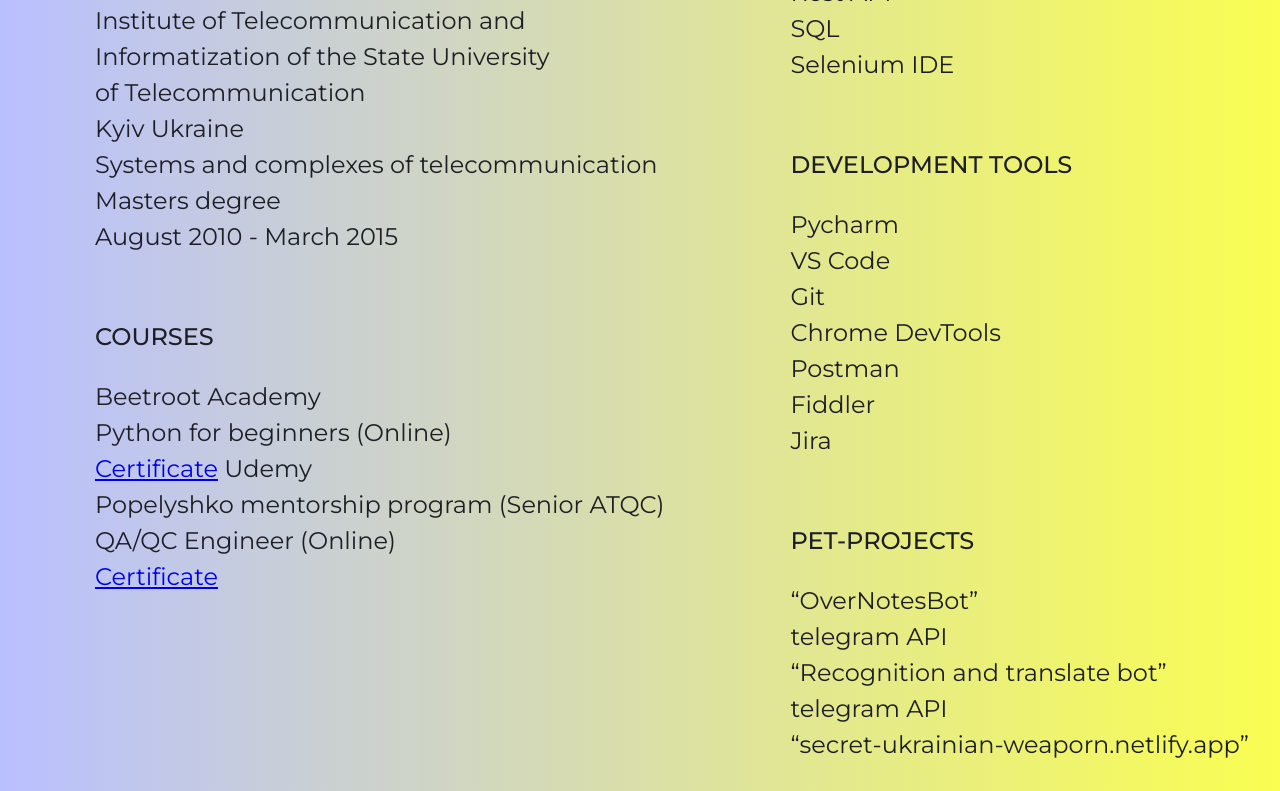
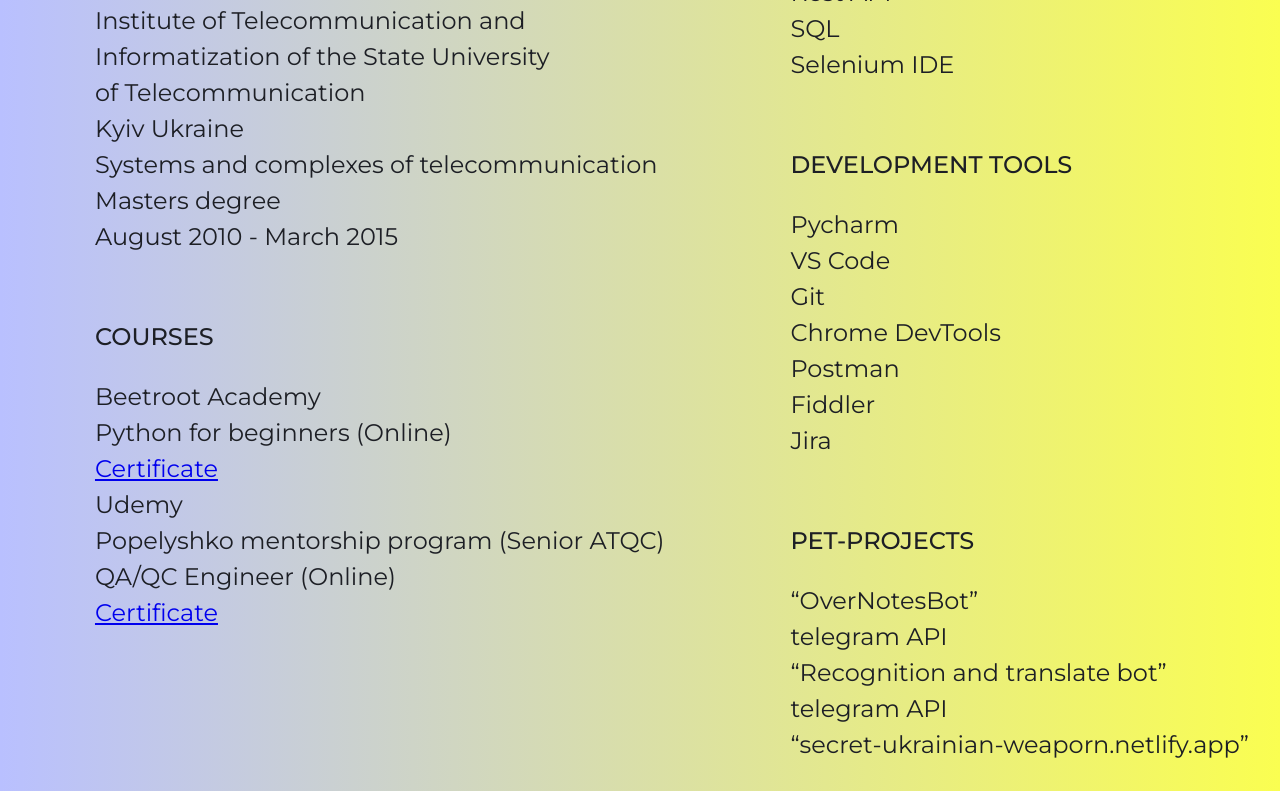
Before and after one commit to xaMMax/new_project_cv-portfolio, a plain HTML site: page index.html in a window 1280 px wide. Shown: the part 884-1675 px from the top of the page. Drawn offline with Linux system fonts and the light colour scheme.

Commit message:
add <br> before Udemy text

```diff
--- a/index.html
+++ b/index.html
@@ -54,7 +54,8 @@
                 <h3 class="sections">Courses</h3>
                 <p class="main-text">Beetroot Academy<br>
                     Python for beginners (Online)<br>
-                    <a href="https://goo.su/MjEBjyV">Certificate</a>
+                    <a href="https://goo.su/MjEBjyV">Certificate</a><br>
+
                     Udemy<br>
                     Popelyshko mentorship program (Senior ATQC)<br>
                     QA/QC Engineer (Online)<br>
```
